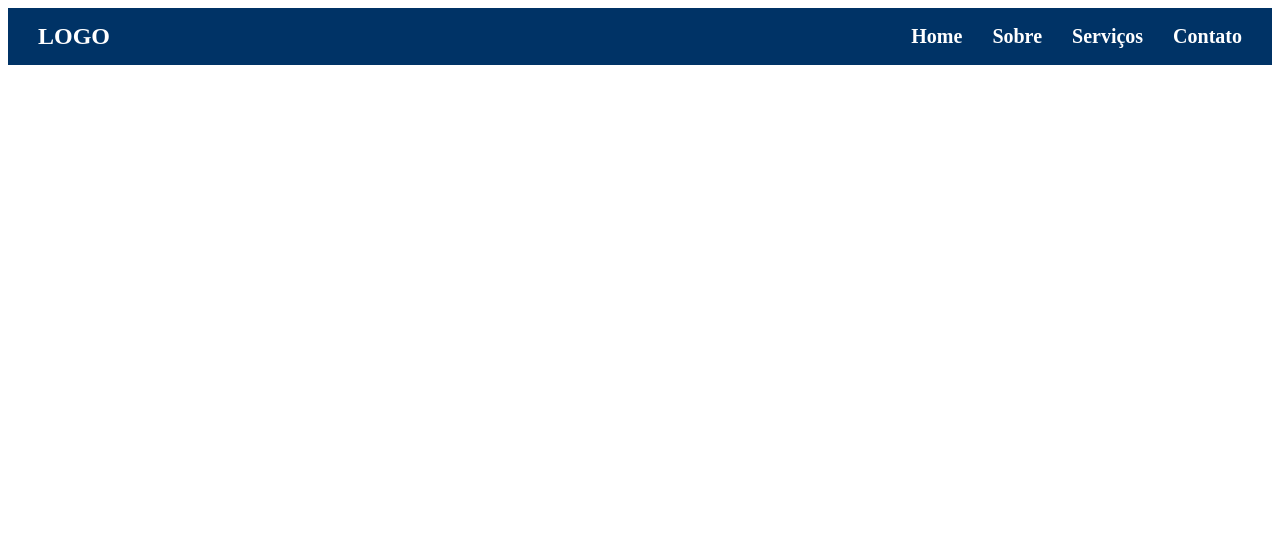
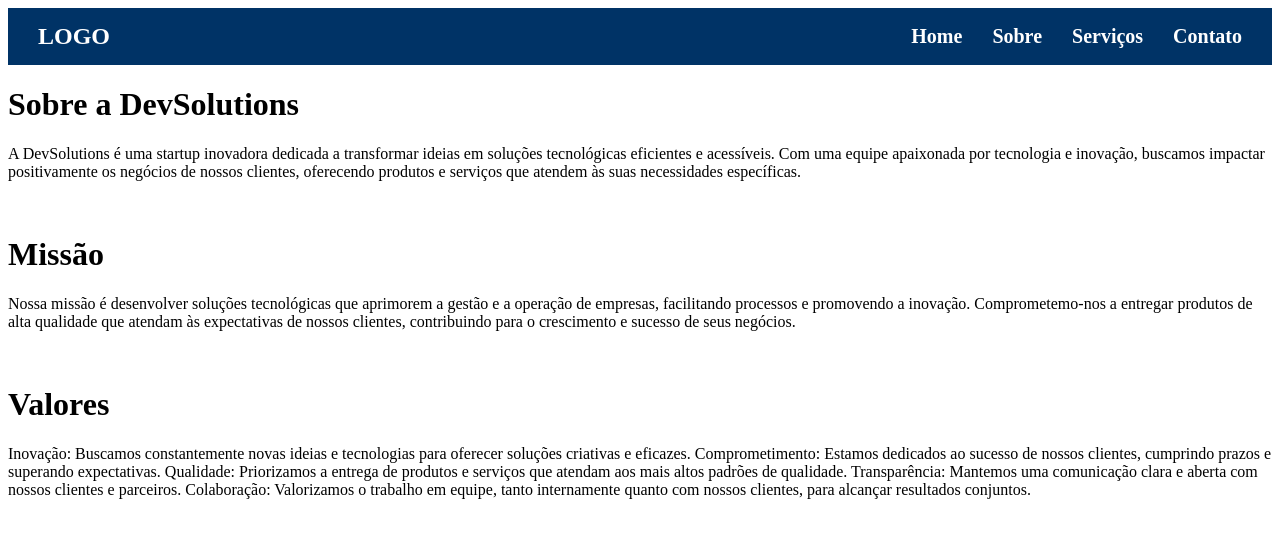
Before and after one commit to henriquesantoss7/trabalho-celso-09-05, a plain HTML site: page sobre.html in a window 1280 px wide. Drawn offline with Linux system fonts and the light colour scheme.

Commit message:
Update sobre.html

```diff
--- a/sobre.html
+++ b/sobre.html
@@ -20,6 +20,25 @@
         </nav>
     </header>
 
+    <main>
+        <h1>Sobre a DevSolutions</h1>
+        <p>A DevSolutions é uma startup inovadora dedicada a transformar ideias em soluções tecnológicas eficientes e acessíveis. Com uma equipe apaixonada por tecnologia e
+        inovação, buscamos impactar positivamente os negócios de nossos clientes, oferecendo produtos e serviços que atendem às suas necessidades específicas.</p>
+        <img src="" alt="">
 
+        <h1>Missão</h1>
+        <p>Nossa missão é desenvolver soluções tecnológicas que aprimorem a gestão e a operação de empresas, facilitando processos e promovendo a inovação. Comprometemo-nos a
+        entregar produtos de alta qualidade que atendam às expectativas de nossos clientes, contribuindo para o crescimento e sucesso de seus negócios.</p>
+        <img src="" alt="">
+
+        <h1>Valores</h1>
+        <p>Inovação: Buscamos constantemente novas ideias e tecnologias para oferecer soluções criativas e eficazes.
+            Comprometimento: Estamos dedicados ao sucesso de nossos clientes, cumprindo prazos e superando expectativas.
+            Qualidade: Priorizamos a entrega de produtos e serviços que atendam aos mais altos padrões de qualidade.
+            Transparência: Mantemos uma comunicação clara e aberta com nossos clientes e parceiros.
+            Colaboração: Valorizamos o trabalho em equipe, tanto internamente quanto com nossos clientes, para alcançar resultados conjuntos.</p>
+        <img src="" alt="">
+
+        </main>
 </body>
 </html>
```
